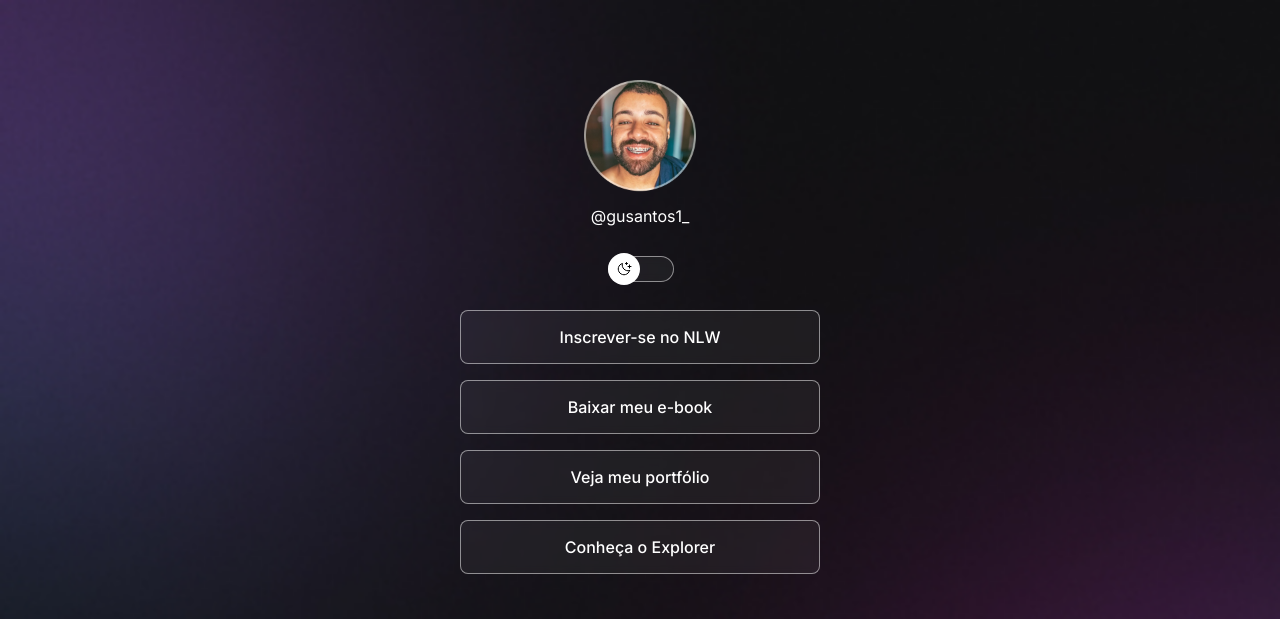
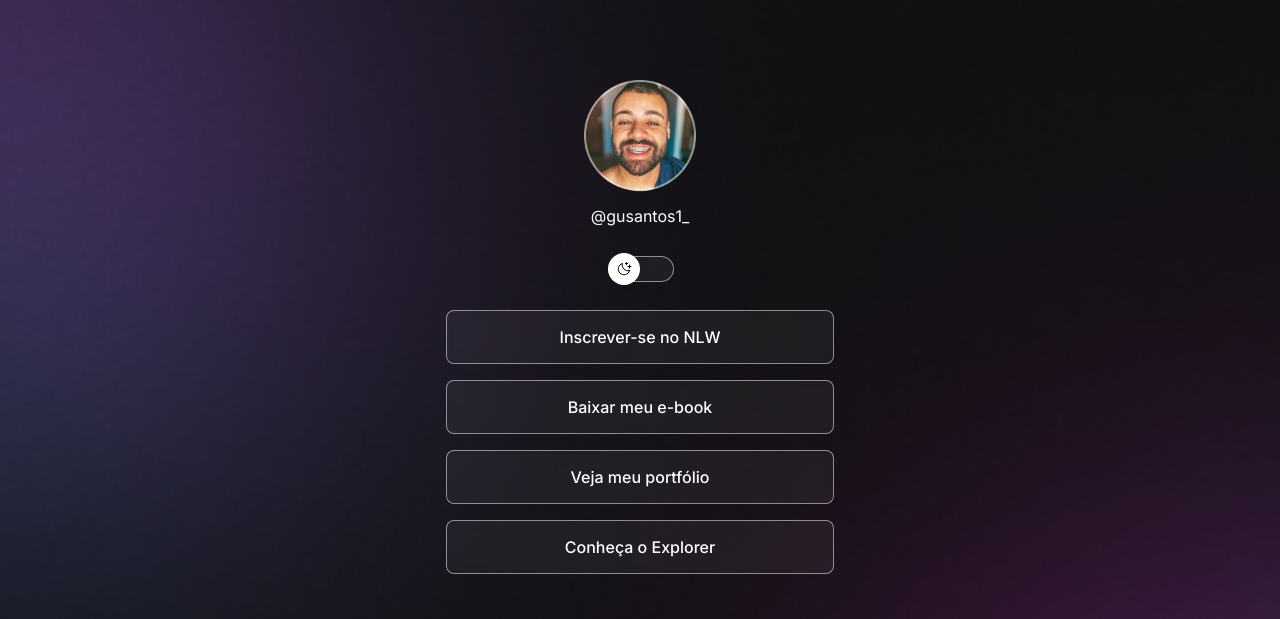
Before and after one commit to gusantoss/projeto_discover_rocketseat, a plain HTML site: page index.html in a window 1280 px wide. Shown: the top 619 px of the page. Drawn offline with nearby package versions, Linux system fonts and the light colour scheme.

Commit message:
adjust container width

```diff
--- a/style.css
+++ b/style.css
@@ -40,7 +40,8 @@ body * {
 }
 
 #container {
-  width: 360px;
+  width: 388px;
+  max-width: 588px;
   margin: 56px auto 0px;
   padding: 0 24px;
 }
```
